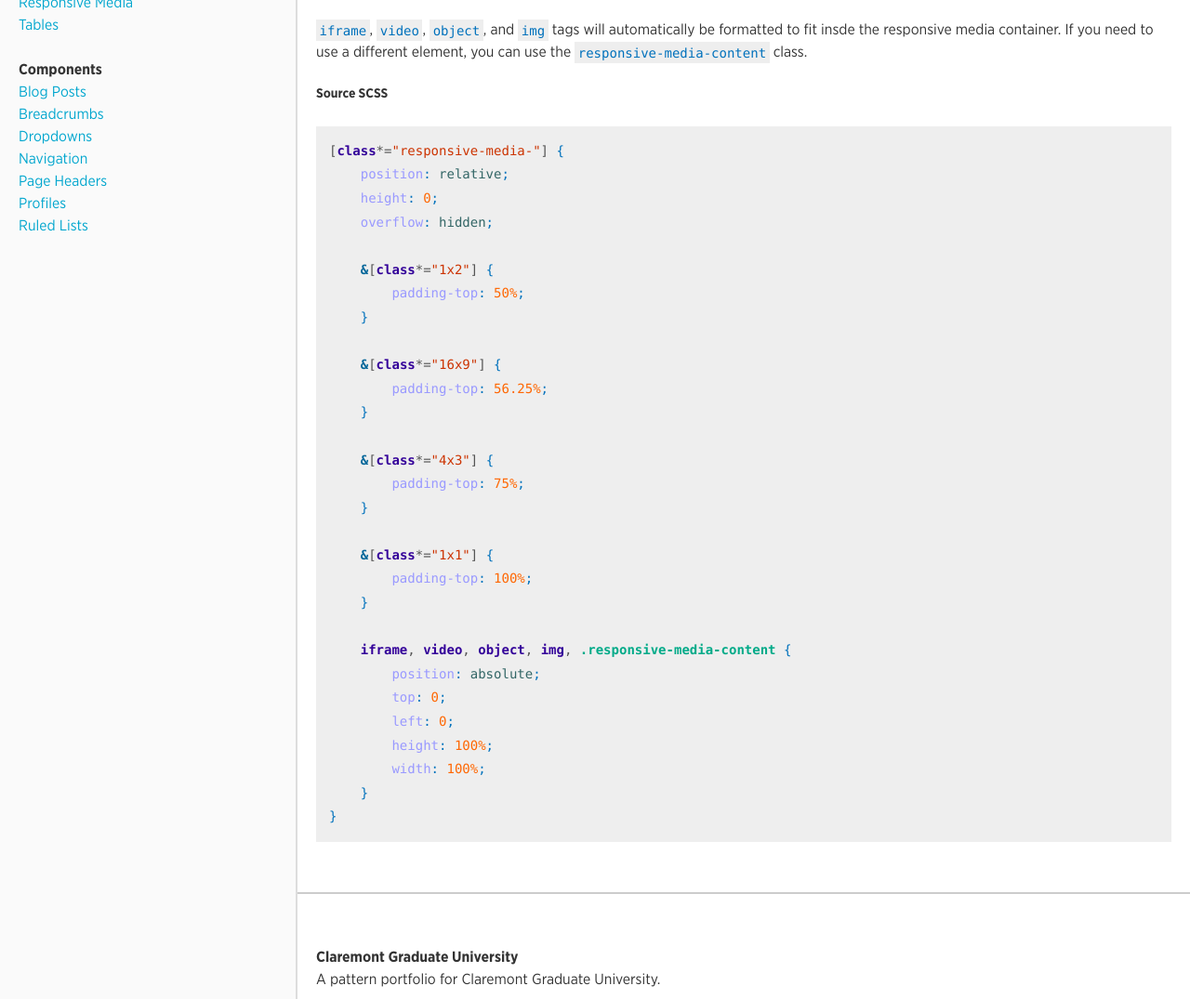
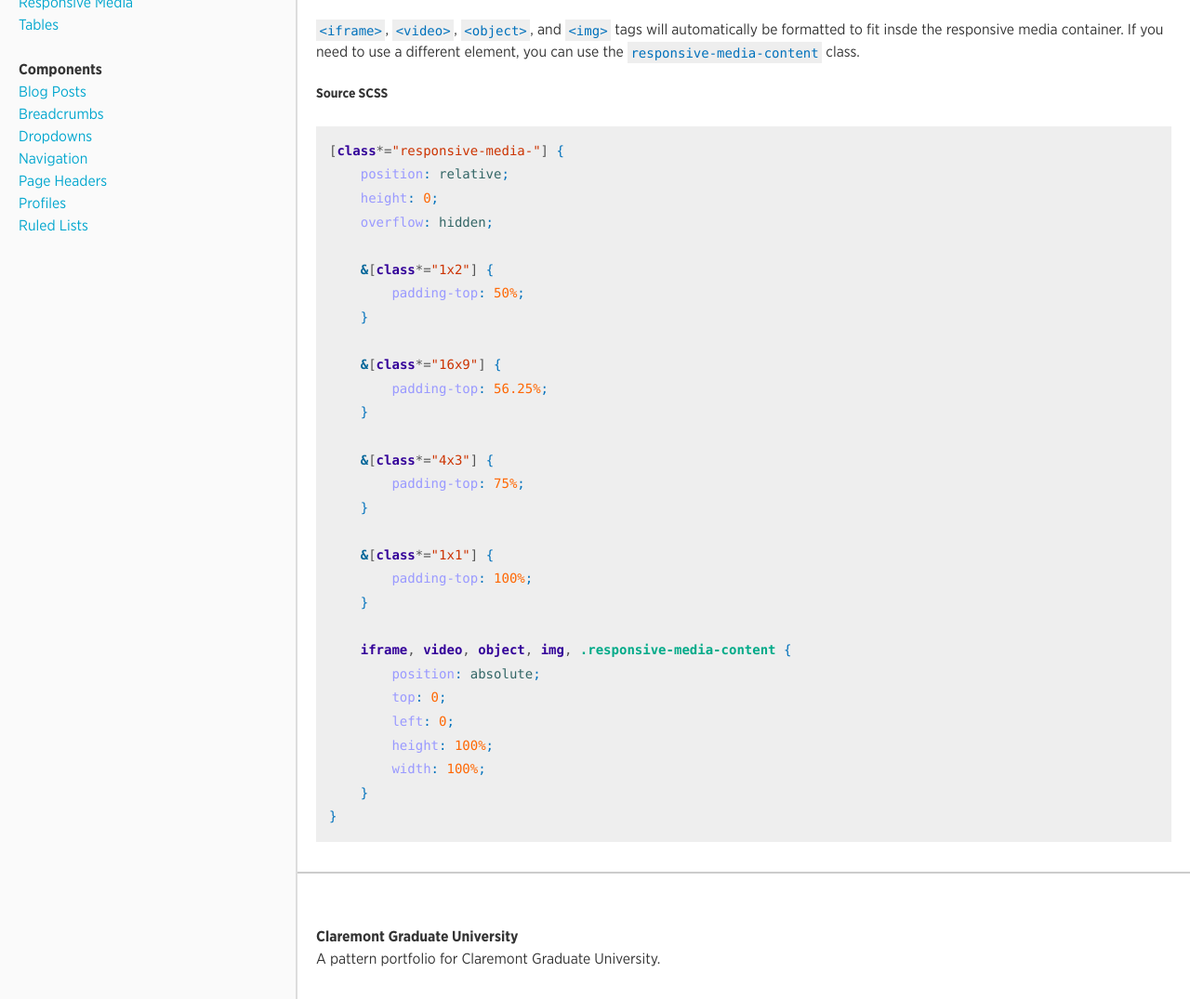
Before and after one commit to ObjectiveSubject/cgu-pattern-portfolio, a Jekyll site: the page built from media.md, in a window 1280 px wide and 1400 px high, cut to the strip 325-1400 px from the top of the window. Shown: the whole strip at 93% size. Built offline with Jekyll 4.4.1, drawn with Linux system fonts in a browser that asks for light colours.

Commit message:
no gap between code and example

```diff
--- a/_sass/base/_typography.scss
+++ b/_sass/base/_typography.scss
@@ -119,7 +119,7 @@
 	font-family: $font_pre;
 	font-size: rem(14);
 	line-height: $font_line_height_pre;
-	margin-bottom: 1.6em;
+	margin: $leading 0 0;
 	max-width: 100%;
 	overflow: auto;
 	padding: 1em;
--- a/_sass/docs/_docs-example.scss
+++ b/_sass/docs/_docs-example.scss
@@ -1,3 +1,7 @@
 .docs-example {
     margin-top: $leading;
+
+    & + .highlight pre {
+        margin-top: 0;
+    }
 }
```
Also changed, not shown: media.md (+1 -1 lines).
